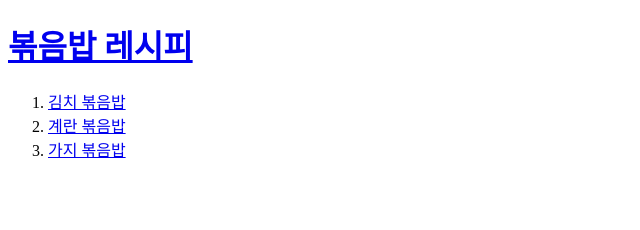
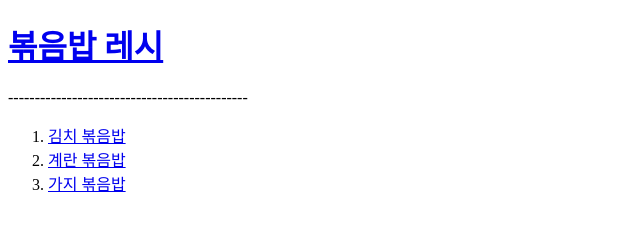
Before and after one commit to yeunjeong/web1, a plain HTML site: page index.html in a window 1280 px wide. Shown: the whole page, without its empty margins (0-640 px from the left). Drawn offline with Linux system fonts and the light colour scheme.

Commit message:
Second Commit

```diff
--- a/index.html
+++ b/index.html
@@ -5,7 +5,8 @@
   <meta charset="utf-8">
 </head>
 <body>
-  <h1><a href="index.html">볶음밥 레시피</a></h1>
+  <h1><a href="index.html">볶음밥 레시</a></h1>
+  ---------------------------------------------
   <ol>
     <li><a href="1.html">김치 볶음밥</a></li>
     <li><a href="2.html">계란 볶음밥</a></li>
```
